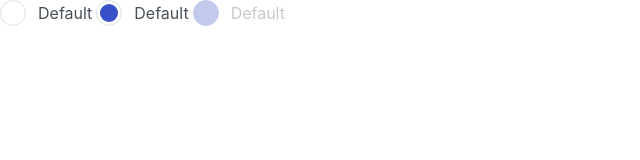
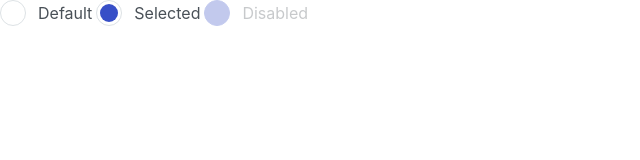
Before and after one commit to js-tasks-ru/htmlcss-20230124_black-s-w-a-n, a website: page 07-lection5/02-radio/index.html in a window 1280 px wide. Shown: the full height of the page, 0-640 px from the left. Drawn offline with Linux system fonts and the light colour scheme.

Commit message:
lect5 radio 3

```diff
--- a/07-lection5/02-radio/index.html
+++ b/07-lection5/02-radio/index.html
@@ -27,7 +27,7 @@
                     </svg>
 
                 </div>
-                <div class="radio__title">Default</div>
+                <div class="radio__title">Selected</div>
             </div>
         </label>
         <label class="radio">
@@ -39,7 +39,7 @@
                     </svg>
 
                 </div>
-                <div class="radio__title">Default</div>
+                <div class="radio__title">Disabled</div>
             </div>
         </label>
     </body>
```
